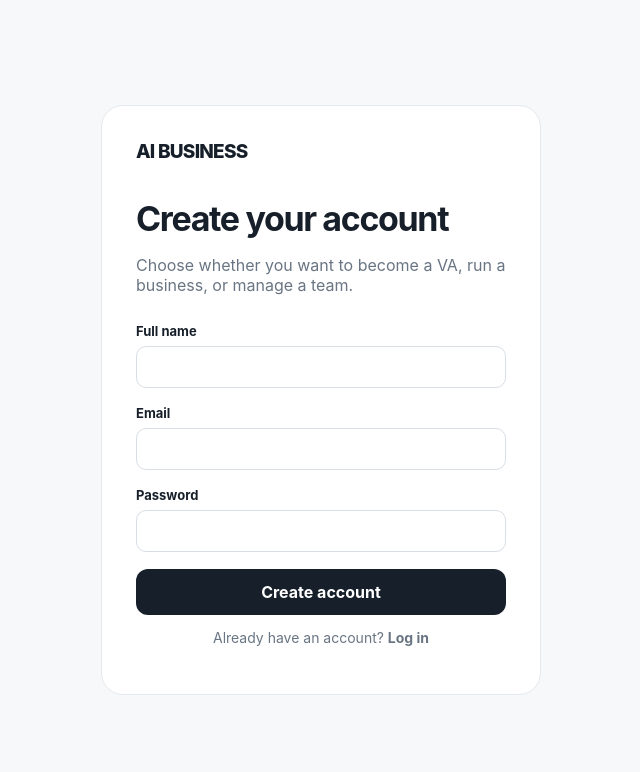
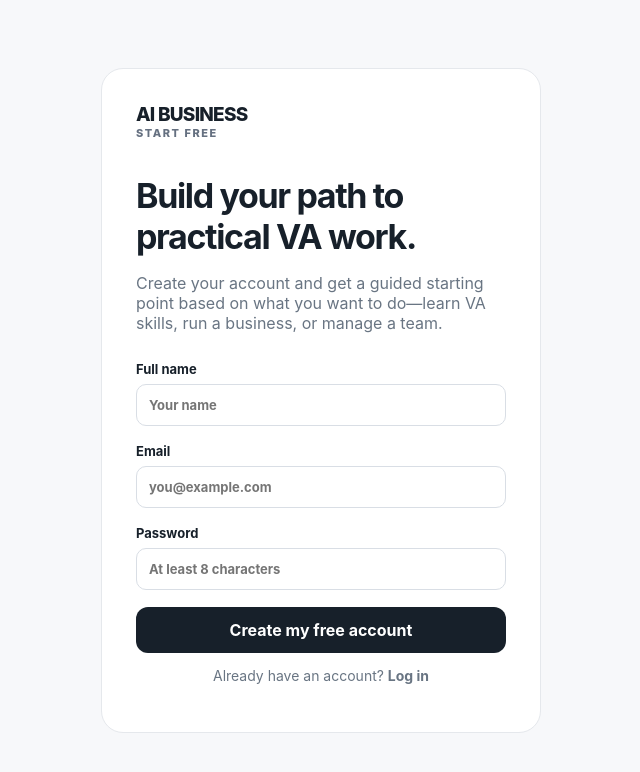
Before and after one commit to ghitiehu-dot/AI-BUSINESS, a Next.js app: page /create-account in a window 1280 px wide. Shown: the top 772 px of the page, without its empty margins (319-959 px from the left). Built offline with nearby package versions, Linux system fonts and the light colour scheme.

Commit message:
copy: improve account creation conversion messaging

```diff
--- a/app/create-account/page.tsx
+++ b/app/create-account/page.tsx
@@ -6,6 +6,6 @@ import { createClient } from "../../lib/supabase/client";
 
 export default function CreateAccount(){
   const [email,setEmail]=useState(""); const [password,setPassword]=useState(""); const [name,setName]=useState(""); const [msg,setMsg]=useState(""); const [busy,setBusy]=useState(false); const router=useRouter();
-  async function submit(e:React.FormEvent){e.preventDefault();setBusy(true);setMsg("");const supabase=createClient();const {data,error}=await supabase.auth.signUp({email,password,options:{data:{full_name:name}}});if(error){setMsg(error.message);setBusy(false);return;}if(data.session){router.push('/onboarding');return;}setMsg("Account created. Check your email if confirmation is enabled, then log in.");setBusy(false)}
-  return <main className="auth"><div className="authcard"><Link className="brand" href="/">AI BUSINESS</Link><h1>Create your account</h1><p>Choose whether you want to become a VA, run a business, or manage a team.</p><form onSubmit={submit}><label>Full name<input value={name} onChange={e=>setName(e.target.value)} required /></label><label>Email<input type="email" value={email} onChange={e=>setEmail(e.target.value)} required /></label><label>Password<input type="password" minLength={8} value={password} onChange={e=>setPassword(e.target.value)} required /></label><button className="button full" disabled={busy}>{busy?"Creating…":"Create account"}</button></form>{msg&&<div className="notice">{msg}</div>}<p className="switch">Already have an account? <Link href="/login">Log in</Link></p></div></main>
+  async function submit(e:React.FormEvent){e.preventDefault();setBusy(true);setMsg("");const supabase=createClient();const {data,error}=await supabase.auth.signUp({email,password,options:{data:{full_name:name}}});if(error){setMsg(error.message);setBusy(false);return;}if(data.session){router.push('/onboarding');return;}setMsg("Your account is ready. Check your email if confirmation is enabled, then log in to continue.");setBusy(false)}
+  return <main className="auth"><div className="authcard"><Link className="brand" href="/">AI BUSINESS</Link><div className="eyebrow">START FREE</div><h1>Build your path to practical VA work.</h1><p>Create your account and get a guided starting point based on what you want to do—learn VA skills, run a business, or manage a team.</p><form onSubmit={submit}><label>Full name<input value={name} onChange={e=>setName(e.target.value)} placeholder="Your name" required /></label><label>Email<input type="email" value={email} onChange={e=>setEmail(e.target.value)} placeholder="you@example.com" required /></label><label>Password<input type="password" minLength={8} value={password} onChange={e=>setPassword(e.target.value)} placeholder="At least 8 characters" required /></label><button className="button full" disabled={busy}>{busy?"Creating your account…":"Create my free account"}</button></form>{msg&&<div className="notice">{msg}</div>}<p className="switch">Already have an account? <Link href="/login">Log in</Link></p></div></main>
 }
```
